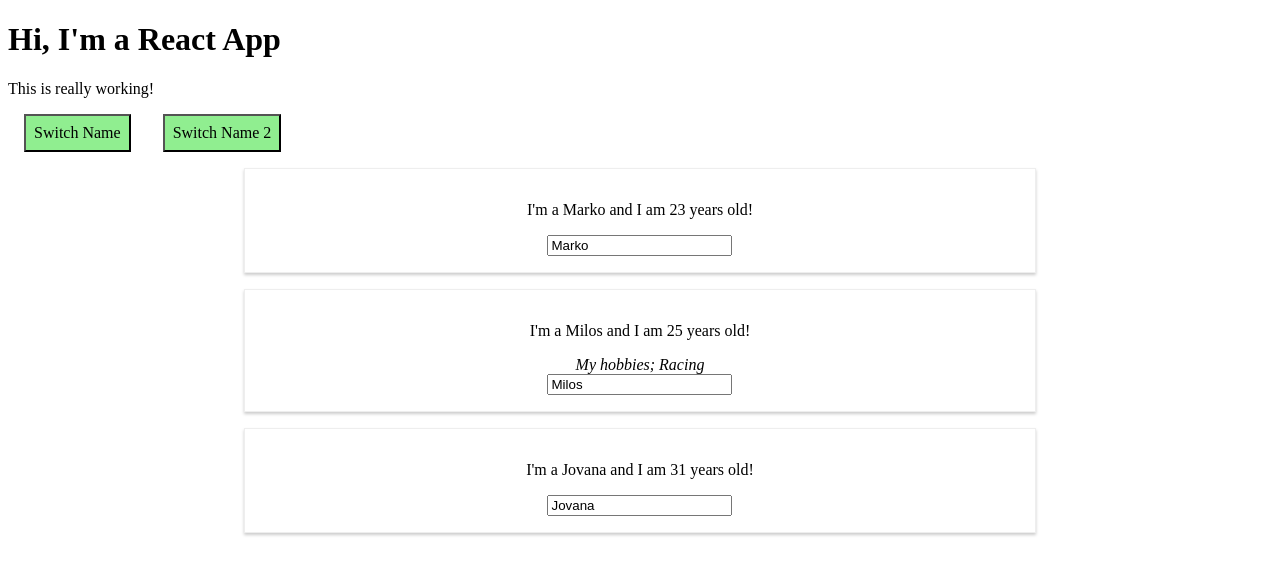
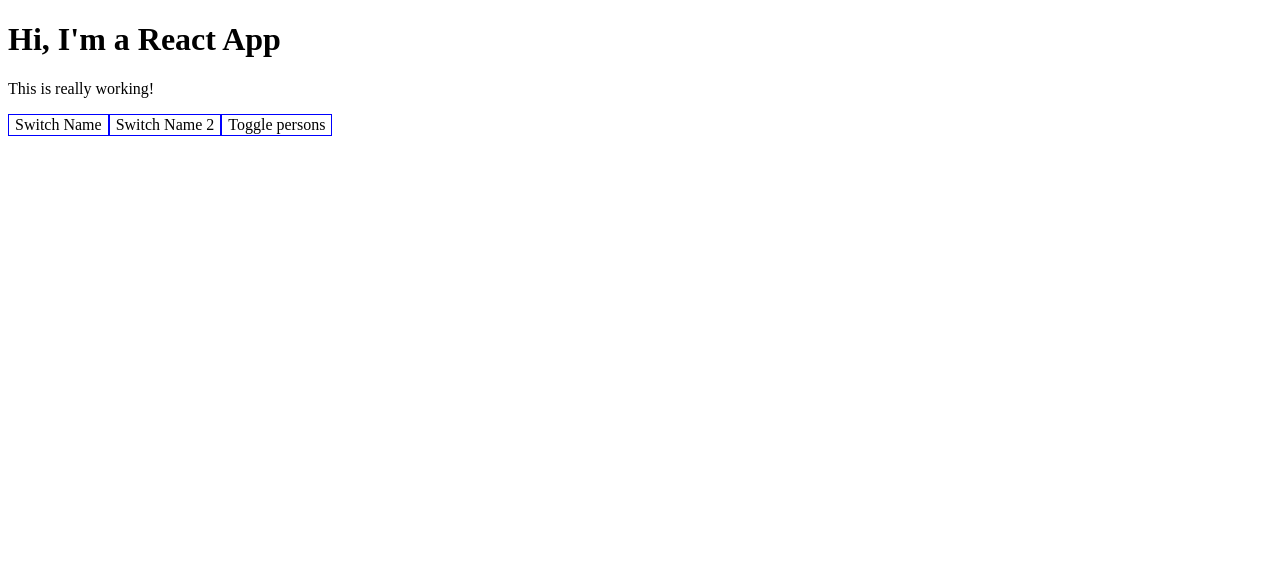
Before and after one commit to MarkoTON/Max-React.github.io, a React (Create React App) app: page / in a window 1280 px wide. Shown: the top 574 px of the page. Built offline with nearby package versions, Linux system fonts and the light colour scheme.

Commit message:
small change

```diff
--- a/src/App.js
+++ b/src/App.js
@@ -10,7 +10,8 @@
       {name: 'Milos', age: 25},
       {name: 'Jovana', age: 31}
     ],
-    otherState: 'Some other value'
+    otherState: 'Some other value',
+    showPersons: false
   }
 
   switchNameHandler = (newName) => {
@@ -24,43 +25,51 @@
     })
   }
 
-  nameChangedhandler = (e) => {
+  nameChangeHandler = (event) => {
     this.setState({
       persons: [
-        {name: 'newName', age: 23},
+        {name: 'Marko', age: 23},
         {name: 'Milos', age: 25},
-        {name: e.target.value, age: 31}
-      ]
+        {name: event.target.value, age: 31}
+      ],
+      otherState: 'Some other value',
+      showPersons: false
     })
+  }
+
+  togglePersonsHandler = (e) => {
+    const doesShow = this.state.showPersons;
+    this.setState({showPersons: !doesShow});
+    // this.setState({
+    //   persons: [
+    //     {name: 'Marko', age: 23},
+    //     {name: 'Milos', age: 25},
+    //     {name: 'Jovana', age: 31}
+    //   ],
+    //   otherState: 'Some other value',
+    //   showPersons: !this.state.showPersons
+    // })
   }
 
   render() {
     const style = {
-      backgroundColor: "lightgreen",
-      font: 'inherit',
-      border: '1px solod red',
-      padding: '8px',
-      cursor: 'pointer',
-      margin: '0px 1rem'
+      backgroundColor:'white',
+      font:'inherit',
+      border: '1px solid blue',
+      cursor: 'pointer'
     }
 
     return (
       <div className="App">
         <h1>Hi, I'm a React App</h1>
         <p>This is really working!</p>
-        <button
-          style={style}
-          onClick={this.switchNameHandler.bind(this, 'Maksimilijan')}
-        >
-          Switch Name
-        </button>
-        <button
-          style={style}
-          onClick={() => this.switchNameHandler('Metallica')}
-        >
-          Switch Name 2
-        </button>
+        <button style={style} onClick={this.switchNameHandler.bind(this, 'Maksimilijan')}>Switch Name</button>
+        <button style={style} onClick={() => this.switchNameHandler('Metallica')}>Switch Name 2</button>
+        <button style={style} onClick={this.togglePersonsHandler}>Toggle persons</button>
 
+
+        { this.state.showPersons === true ?
+          <div>
             <Person
               click={this.switchNameHandler.bind(this,'Mirjana')}
               name={this.state.persons[0].name}
@@ -76,62 +85,13 @@
             <Person
               name={this.state.persons[2].name}
               age={this.state.persons[2].age}
-          nameChangedhandler={this.nameChangedhandler}
             />
+          </div>
+          : null
+        }
       </div>
     );
   }
 }
 
 export default App;
-
-// export default app;
-// const app = (props) => {
-
-//   const [personState, setPersonsState] = useState({
-//     persons: [
-//       {name: 'Marko', age: 23},
-//       {name: 'Milos', age: 25},
-//       {name: 'Jovana', age: 31}
-//     ]
-//   });
-
-//   const [otherState, setOtherState] = useState('some other value')
-
-
-
-//   const switchNameHandler = (e) => {
-//     console.log(e)
-//     setPersonsState({
-//       persons: [
-//         {name: 'John', age: 23},
-//         {name: 'Milos', age: 25},
-//         {name: 'Jovana', age: 31}
-//       ]
-//     })
-//   }
-
-// switchNameHandler = (e) => {
-//   console.log(e)
-//   setPersonsState({
-//     persons: [
-//       {name: 'John', age: 23},
-//       {name: 'Milos', age: 25},
-//       {name: 'Jovana', age: 31}
-//     ]
-//   })
-// }
-
-//   // render() {
-//     return (
-//       <div className="App">
-//         <h1>Hi, I'm a React App</h1>
-//         <p>This is really working!</p>
-//         <button onClick={switchNameHandler}>Switch Name</button>
-//         <Person name={personState.persons[0].name} age={personState.persons[0].age} />
-//         <Person name={personState.persons[1].name} age={personState.persons[1].age}><i>My hobbies; Racing</i></Person>
-//         <Person name={personState.persons[2].name} age={personState.persons[2].age} />
-//       </div>
-//     );
-//   // }
-// }
```
Lines whose indentation alone changed are shown as unchanged.
